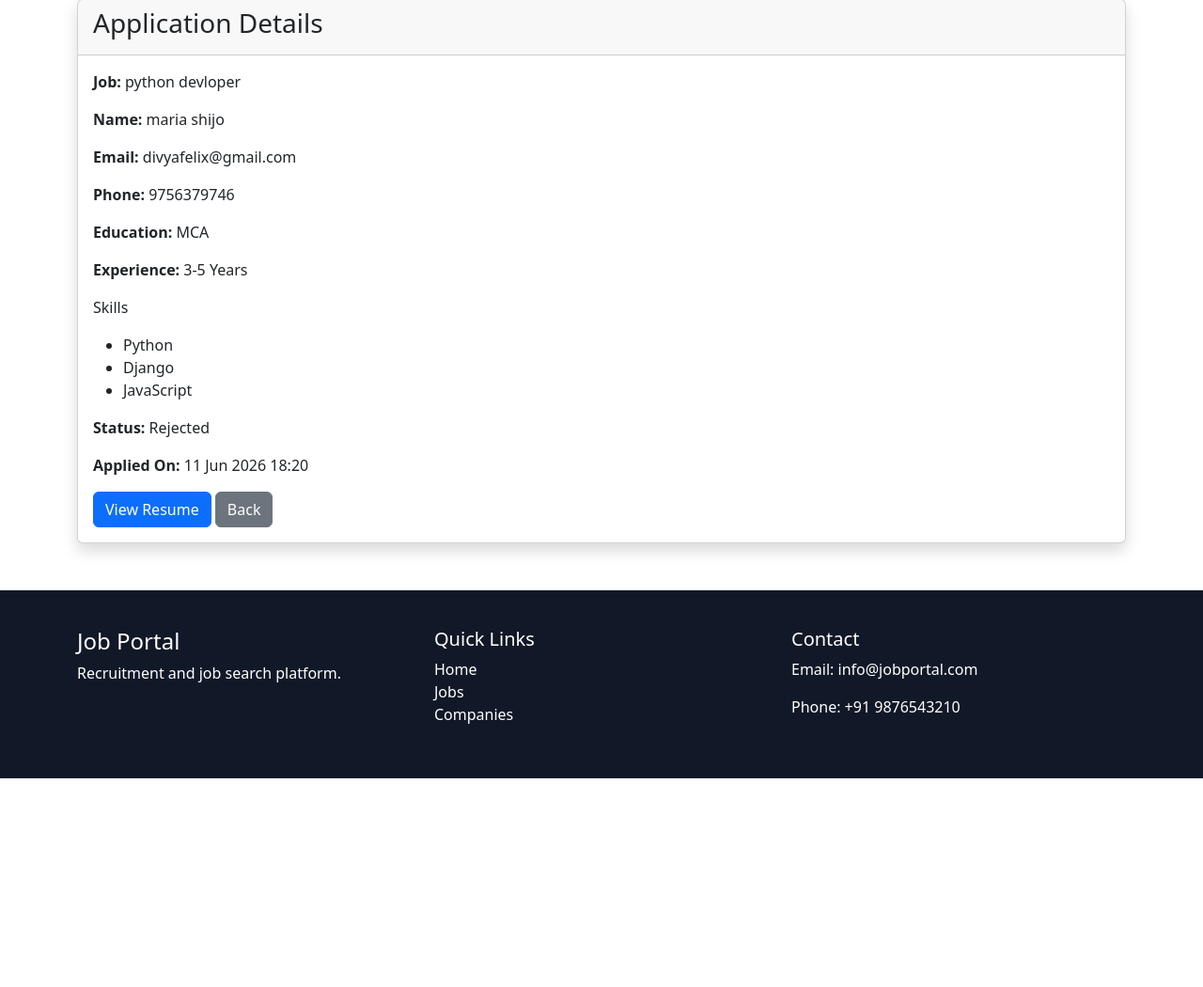
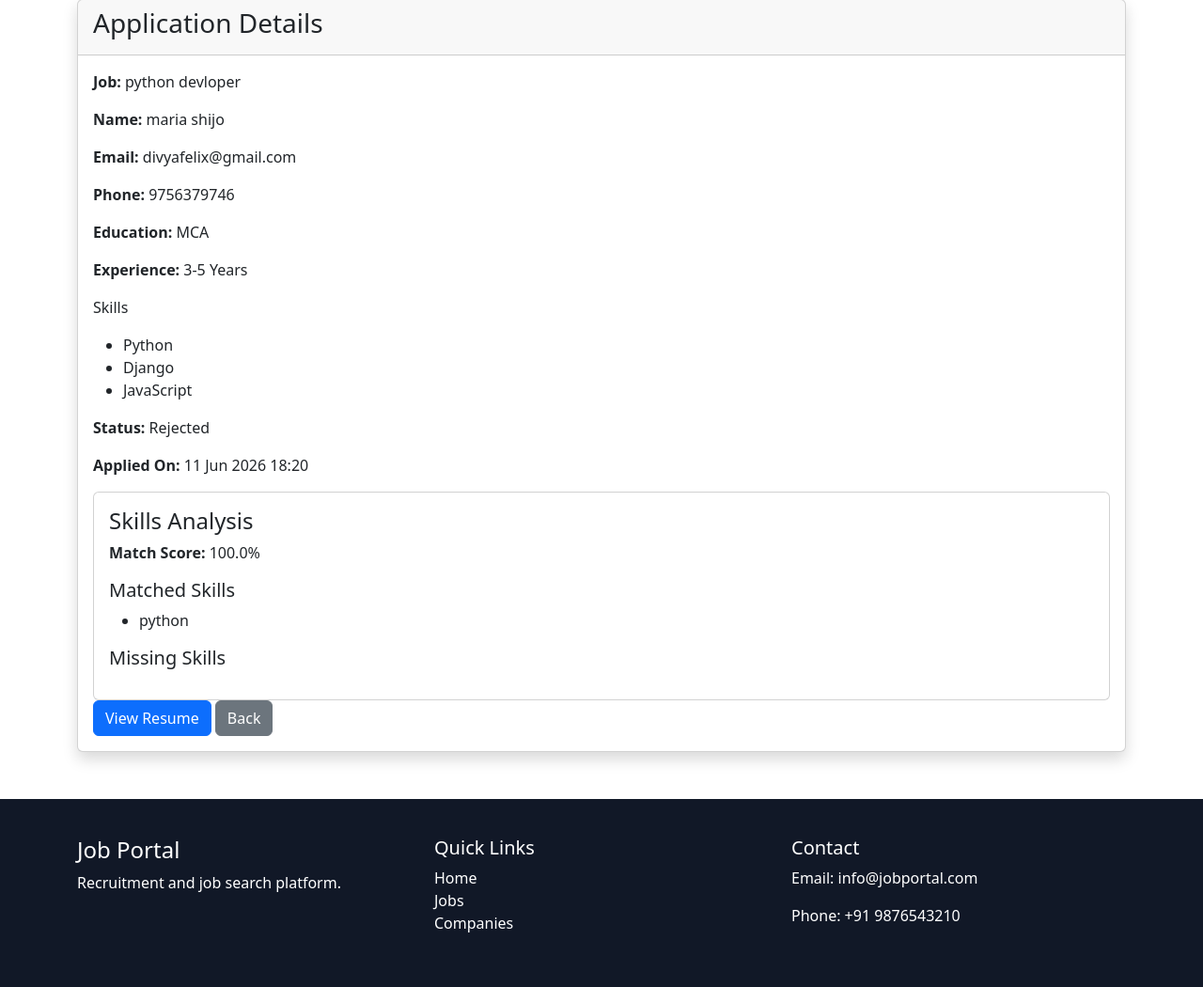
Before and after one commit to divya1234/aijobportal, a Django app: page /jobs/application/3/ in a window 1280 px wide. Shown: the part 97-1147 px from the top of the page at 94% size. Before the commit the page ends 925 px from the top, so only its background shows below. Run offline with Django 5.2, Linux system fonts and the light colour scheme; data comes from the database, SQL or seed files in the repository; both versions use the stored data as it was after the commit.

Commit message:
Added application skill analysis feature

```diff
--- a/job/views.py
+++ b/job/views.py
@@ -400,9 +400,36 @@ def application_detail(request, application_id):
         ),
         id=application_id
     )
+
+    applicant_skills = [
+        skill.name.lower()
+        for skill in application.applicant.skills.all()
+    ]
+
+    job_skills = [
+        skill.name.lower()
+        for skill in application.job.skills.all()
+    ]
+
+    matched = list(set(applicant_skills) & set(job_skills))
+    missing = list(set(job_skills) - set(applicant_skills))
+
+    score = 0
+
+    if job_skills:
+        score = round(
+            len(matched) / len(job_skills) * 100,
+            2
+        )
     skills = application.applicant.skills.all()
 
-    return render(request,'job/application_detail.html',{'application': application,'skills':skills})
+    return render(request, 'job/application_detail.html', {
+        'application': application,
+        'score': score,
+        'matched': matched,
+        'missing': missing,
+        'skills' : skills
+    })
 @jobseeker_required
 def my_applications(request):
     jobseeker = JobSeeker.objects.get(user=request.user)
--- a/templates/job/application_detail.html
+++ b/templates/job/application_detail.html
@@ -54,11 +54,31 @@
                 {{ application.applied_at|date:"d M Y H:i" }}
             </p>
 
-            {% if application.cover_letter %}
-            <div class="mb-3">
-                <strong>Cover Letter:</strong>
-                <div class="border p-3 mt-2">
-                    {{ application.cover_letter }}
+             {% if score is not None %}
+            <div class="card mt-3">
+                <div class="card-body">
+
+                    <h4>Skills Analysis</h4>
+
+                    <p>
+                        <strong>Match Score:</strong>
+                        {{ score }}%
+                    </p>
+
+                    <h5>Matched Skills</h5>
+                    <ul>
+                        {% for skill in matched %}
+                            <li>{{ skill }}</li>
+                        {% endfor %}
+                    </ul>
+
+                    <h5>Missing Skills</h5>
+                    <ul>
+                        {% for skill in missing %}
+                            <li>{{ skill }}</li>
+                        {% endfor %}
+                    </ul>
+
                 </div>
             </div>
             {% endif %}
```
Also changed, not shown: db.sqlite3.
